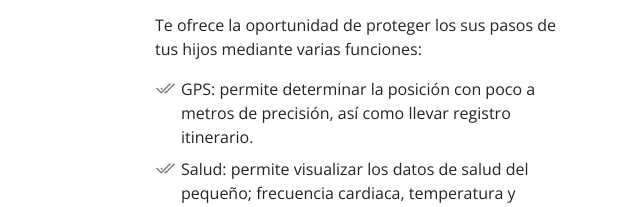
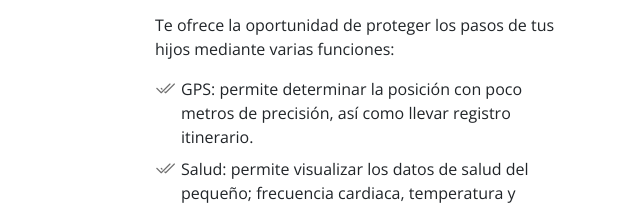
Before and after one commit to nussweb/nussweb.github.io, a plain HTML site: page index.html in a window 1280 px wide. Shown: the part 825-1032 px from the top of the page, 640-1280 px from the left. Drawn offline with nearby package versions, Linux system fonts and the light colour scheme.

Commit message:
correction text

```diff
--- a/index.html
+++ b/index.html
@@ -107,10 +107,10 @@
                 para poder ejecutar sus funciones, una batería para poder funcionar y un método de comunicación con el usuario.
               </p>
               <p>
-                Te ofrece la oportunidad de proteger los sus pasos de tus hijos mediante varias funciones:
+                Te ofrece la oportunidad de proteger los pasos de tus hijos mediante varias funciones:
               </p>
               <ul>
-                <li><i class="bi bi-check2-all"></i> GPS: permite determinar la posición con poco a metros de precisión, así como llevar registro itinerario.</li>
+                <li><i class="bi bi-check2-all"></i> GPS: permite determinar la posición con poco metros de precisión, así como llevar registro itinerario.</li>
                 <li><i class="bi bi-check2-all"></i> Salud: permite visualizar los datos de salud del pequeño; frecuencia cardiaca, temperatura y saturación de oxígeno.</li>
                 <li><i class="bi bi-check2-all"></i> Manipulación y rotura: emite una señal y detecta su manipulación o rotura, así como la ausencia de contacto con la piel del usuario.</li>
                 <li><i class="bi bi-check2-all"></i> Botón de pánico: en el caso de que el niño entre en pánico o necesite socorro, con pulsar los ojos de la pulsera se enviará un mensaje al aparato electrónico con el que esté coordinado.</li>
```
Also changed, not shown: 1 other file.
